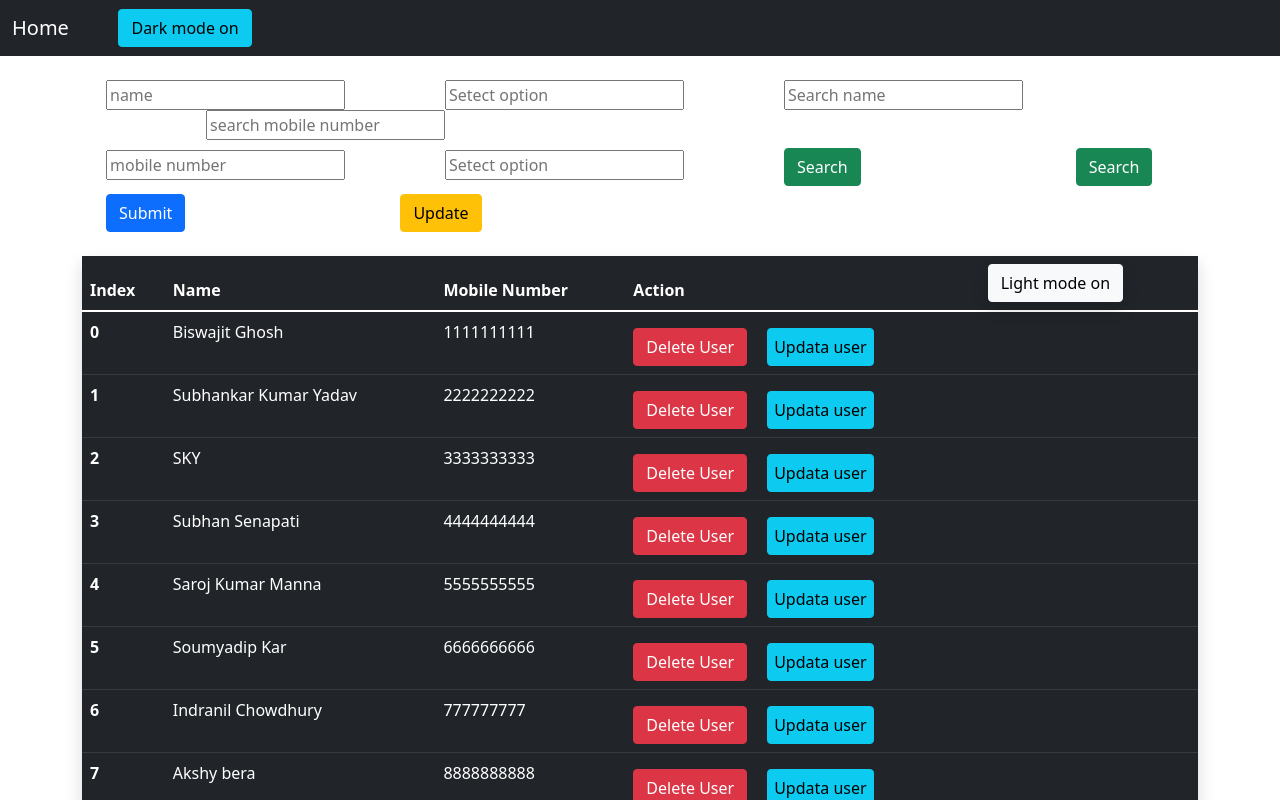
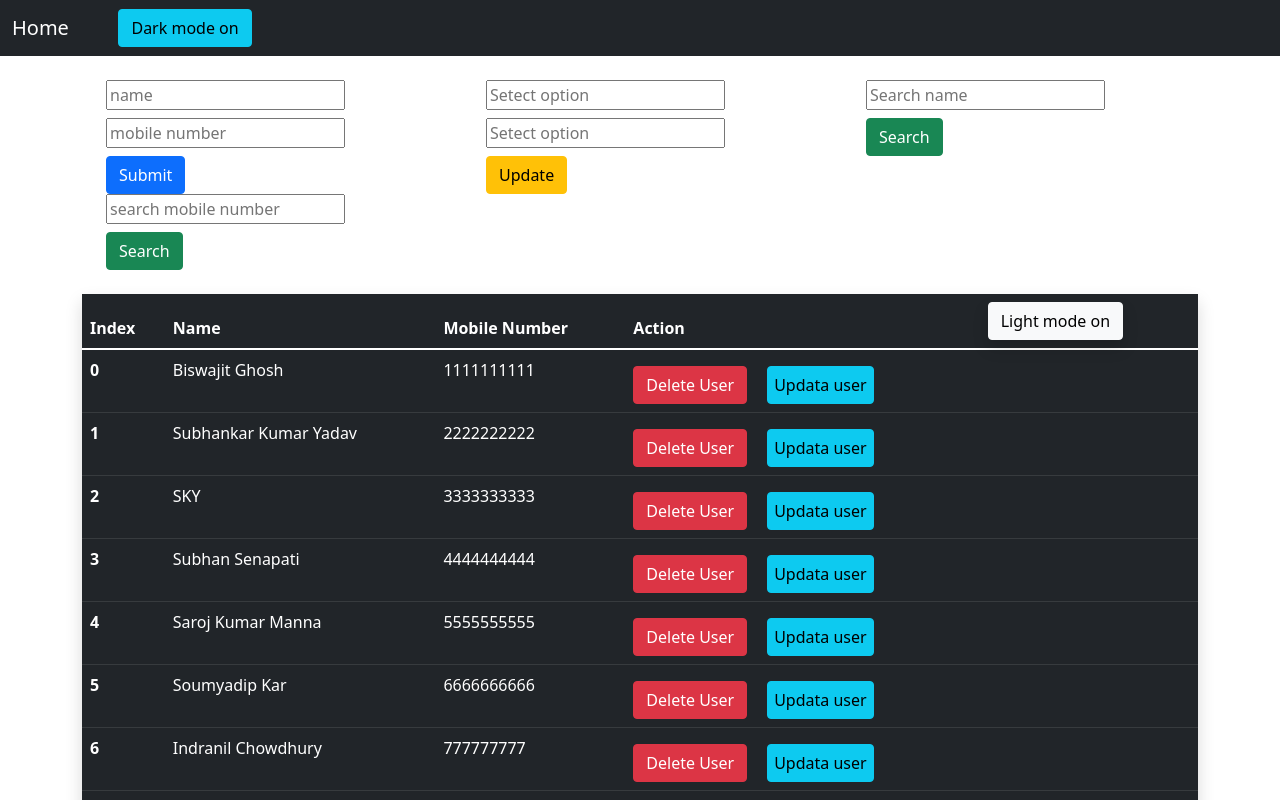
Before and after one commit to Biswajit721159/crudOpertion, a React (Create React App) app: page / in a window 1280 px wide. Shown: the top 800 px of the page. Built offline with nearby package versions, Linux system fonts and the light colour scheme.

Commit message:
Update ProductFroms.js

```diff
--- a/src/component/ProductFroms.js
+++ b/src/component/ProductFroms.js
@@ -243,11 +243,7 @@ export const ProductFrom = () => {
      setsearchmobile("");
    }
 
-
-
-
-
-  }
+}
 
 
 
@@ -256,7 +252,8 @@ export const ProductFrom = () => {
 
   return (
     <div className="container  mt-4">
-      <div className="container ">
+      <div className="row">
+        <div className="container col-sm">
         <div className="container">
           <input
             type="text"
@@ -267,39 +264,8 @@ export const ProductFrom = () => {
               setname(e.target.value);
             }}
           />
-          <input
-            style={{ marginLeft: "100px" }}
-            type="text"
-            className=""
-            placeholder="Setect option"
-            value={updatename}
-            onChange={(e) => {
-              setupdatename(e.target.value);
-            }}
-          />
-          <input
-            style={{ marginLeft: "100px" }}
-            type="text"
-            className=""
-            value={searchname}
-            onChange={(e) => {
-              setsearchname(e.target.value);
-            }}
-            placeholder="Search name"
-          />
-          {/* this is name section */}
-          <input
-            style={{ marginLeft: "100px" }}
-            type="text"
-            className=""
-            value={searchmobile}
-            onChange={(e) => {
-              setsearchmobile(e.target.value);
-            }}
-            placeholder="search mobile number"
-          />
-        </div>
-        <div className="container mt-2">
+          </div>
+          <div className="container mt-2">
           <input
             type="text"
             className="col"
@@ -309,8 +275,29 @@ export const ProductFrom = () => {
               setmobile(e.target.value);
             }}
           />
+          </div>
+          <div className="container mt-2">
+          <button type="button" className="btn btn-primary " onClick={Add}>
+            Submit
+          </button>
+          </div>
+        </div>
+        <div className="container col-sm ">
+        <div className="container ">
+        <input
+            // style={{ marginLeft: "100px" }}
+            type="text"
+            className=""
+            placeholder="Setect option"
+            value={updatename}
+            onChange={(e) => {
+              setupdatename(e.target.value);
+            }}
+          />
+          </div>
+          <div className="container mt-2">
           <input
-            style={{ marginLeft: "100px" }}
+            // style={{ marginLeft: "100px" }}
             type="text"
             className=""
             placeholder="Setect option"
@@ -319,39 +306,68 @@ export const ProductFrom = () => {
               setupdatemobile(e.target.value);
             }}
           />
+          </div>
+          <div className="container mt-2">
           <button
-            style={{ marginLeft: "100px" }}
+            // style={{ marginLeft: "215px" }}
+            type="button"
+            className="btn btn-warning "
+            onClick={Update}
+          >
+            Update
+          </button>
+          </div>
+        </div>
+        <div className="container col-sm">
+
+        <div className="container">
+           <input
+            // style={{ marginLeft: "100px" }}
+            type="text"
+            className=""
+            value={searchname}
+            onChange={(e) => {
+              setsearchname(e.target.value);
+            }}
+            placeholder="Search name"
+          />
+          </div>
+          <div className="container mt-2">
+          <button
+            // style={{ marginLeft: "100px" }}
             type="button"
             className="btn btn-success"
             onClick={search1}
           >
             Search
           </button>
-          {/* this is searching  section */}
+          </div>
+        </div>
+        <div className="container col-sm">
+        <div className="container ">
+           <input
+            // style={{ marginLeft: "100px" }}
+            type="text"
+            className=""
+            value={searchmobile}
+            onChange={(e) => {
+              setsearchmobile(e.target.value);
+            }}
+            placeholder="search mobile number"
+          />
+          </div>
+          <div className="container mt-2">
           <button
-            style={{ marginLeft: "215px" }}
+            // style={{ marginLeft: "215px" }}
             type="button"
             className="btn btn-success"
             onClick={search2}
           >
             Search
           </button>
-        </div>
-        <div className="container mt-2 ">
-          <button type="button" className="btn btn-primary " onClick={Add}>
-            Submit
-          </button>
-          <button
-            style={{ marginLeft: "215px" }}
-            type="button"
-            className="btn btn-warning "
-            onClick={Update}
-          >
-            Update
-          </button>
+          </div>
         </div>
       </div>
-
       <table
         className={
           light == "dark"
```
